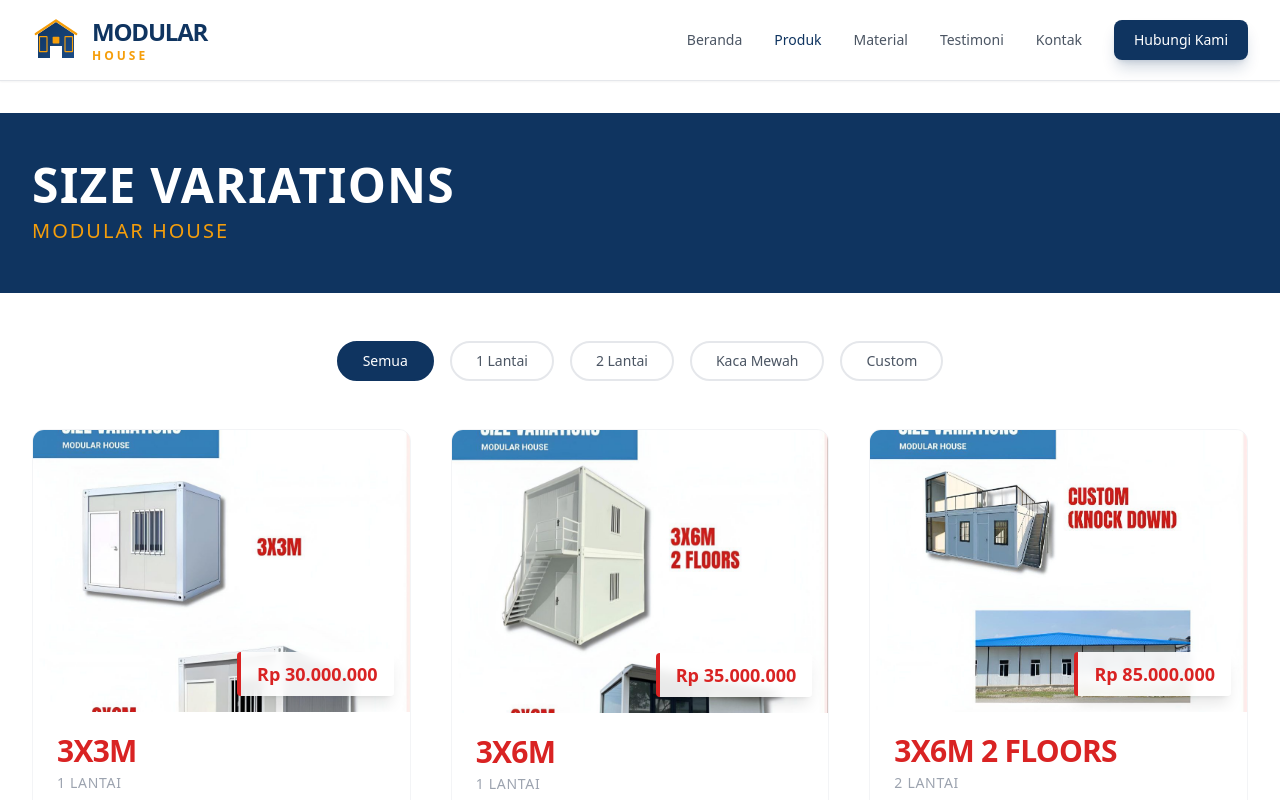
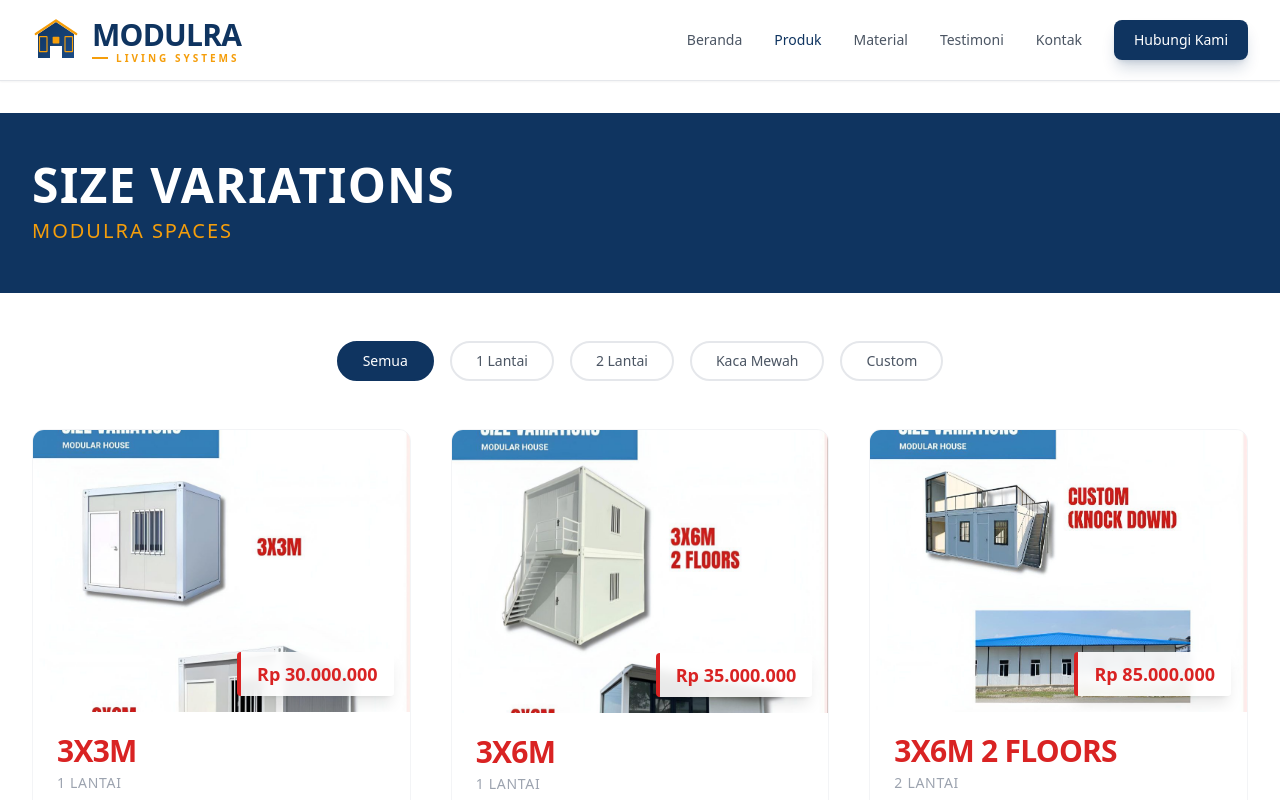
Before and after one commit to nseinvestama-gif/modular-house, a React (Vite) app: page /gallery in a window 1280 px wide. Shown: the top 800 px of the page. Built offline with nearby package versions, Linux system fonts and the light colour scheme.

Commit message:
Rebrand to MODULRA with improved logo design

```diff
--- a/index.html
+++ b/index.html
@@ -4,7 +4,7 @@
     <meta charset="UTF-8" />
     <link rel="icon" type="image/svg+xml" href="/favicon.svg" />
     <meta name="viewport" content="width=device-width, initial-scale=1.0" />
-    <title>My Trae Project</title>
+    <title>Modulra - Modern Modular Living</title>
     <script type="module">
       if (import.meta.hot?.on) {
         import.meta.hot.on('vite:error', (error) => {
--- a/src/components/Layout.tsx
+++ b/src/components/Layout.tsx
@@ -31,15 +31,18 @@
         <div className="container mx-auto px-4 md:px-8">
           <div className="flex justify-between items-center h-20">
             {/* Logo */}
-            <Link to="/" className="flex items-center gap-3">
+            <Link to="/" className="flex items-center gap-3 group">
               <img
                 src="/logo.svg"
-                alt="Modular House"
-                className="h-12 w-auto"
+                alt="Modulra"
+                className="h-12 w-auto group-hover:scale-105 transition-transform duration-300"
               />
-              <div className="flex flex-col leading-tight">
-                <span className="text-[#0F3460] font-black text-2xl tracking-tighter">MODULAR</span>
-                <span className="text-[#F59E0B] font-extrabold text-xs tracking-[0.25em] uppercase">HOUSE</span>
+              <div className="flex flex-col leading-none">
+                <span className="text-[#0F3460] font-black text-3xl tracking-tight font-sans">MODULRA</span>
+                <div className="flex items-center gap-2">
+                   <div className="h-[2px] w-4 bg-[#F59E0B]"></div>
+                   <span className="text-[#F59E0B] font-bold text-[10px] tracking-[0.3em] uppercase">LIVING SYSTEMS</span>
+                </div>
               </div>
             </Link>
 
@@ -115,7 +118,7 @@
           <div className="grid grid-cols-1 md:grid-cols-4 gap-12 mb-12">
             <div className="space-y-4">
               <div className="flex items-center gap-2">
-                <span className="text-xl font-bold text-white">MODULAR HOUSE</span>
+                <span className="text-xl font-bold text-white tracking-wider">MODULRA</span>
               </div>
               <p className="text-gray-300 text-sm leading-relaxed">
                 Creating Solutions For Everyone. Solusi hunian modular yang cepat, hemat, dan berkualitas.
@@ -125,8 +128,8 @@
             <div>
               <h3 className="text-lg font-bold mb-6 text-[#F59E0B]">Produk</h3>
               <ul className="space-y-3 text-gray-300 text-sm">
-                <li><Link to="/gallery" className="hover:text-white transition-colors">Modular 3x6m</Link></li>
-                <li><Link to="/gallery" className="hover:text-white transition-colors">Modular 2 Lantai</Link></li>
+                <li><Link to="/gallery" className="hover:text-white transition-colors">Modulra 3x6m</Link></li>
+                <li><Link to="/gallery" className="hover:text-white transition-colors">Modulra 2 Lantai</Link></li>
                 <li><Link to="/gallery" className="hover:text-white transition-colors">Tempered Glass</Link></li>
               </ul>
             </div>
@@ -143,7 +146,7 @@
             <div>
               <h3 className="text-lg font-bold mb-6 text-[#F59E0B]">Kontak</h3>
               <ul className="space-y-3 text-gray-300 text-sm">
-                <li>admin@modularhouse.com</li>
+                <li>admin@modulra.com</li>
                 <li>
                   <div className="flex flex-col gap-2 mt-2">
                     <a href="https://wa.me/6282124987380" target="_blank" rel="noreferrer" className="flex items-center gap-2 hover:text-[#25D366] transition-colors group">
@@ -162,7 +165,7 @@
           </div>
 
           <div className="border-t border-gray-700 pt-8 text-center text-gray-400 text-sm">
-             2026 Modular House. All rights reserved.
+             2026 Modulra. All rights reserved.
           </div>
         </div>
       </footer>
--- a/src/pages/Gallery.tsx
+++ b/src/pages/Gallery.tsx
@@ -29,7 +29,7 @@
             Size Variations
           </h1>
           <p className="text-[#F59E0B] text-xl font-medium tracking-widest uppercase">
-            Modular House
+            Modulra Spaces
           </p>
         </div>
       </div>
--- a/src/pages/Home.tsx
+++ b/src/pages/Home.tsx
@@ -42,7 +42,7 @@
                 <div className="bg-[#0F3460] p-6 rounded-lg shadow-xl relative overflow-hidden">
                    <div className="absolute top-0 right-0 w-32 h-32 bg-[#F59E0B] rounded-bl-full opacity-20"></div>
                    <h2 className="text-3xl font-bold text-white mb-2 uppercase relative z-10">Our Product</h2>
-                   <h3 className="text-[#F59E0B] text-xl tracking-widest uppercase mb-6 relative z-10">Modular House</h3>
+                   <h3 className="text-[#F59E0B] text-xl tracking-widest uppercase mb-6 relative z-10">Modulra Spaces</h3>
 
                    {/* Collage Grid */}
                    <div className="grid grid-cols-2 gap-3 relative z-10">
@@ -77,7 +77,7 @@
              </div>
              <div className="w-full md:w-1/2 space-y-6 text-gray-700">
                 <h2 className="text-3xl font-bold text-[#0F3460] leading-tight">
-                  Efficient, Durable, and Modern Modular Residential & Office Solutions
+                  Efficient, Durable, and Modern Modulra Residential & Office Solutions
                 </h2>
                 <p className="leading-relaxed">
                   Modular container systems developed by <strong>PT Prefab Modular Construction Indonesia</strong> offer a smart solution for modern residential and office needs that require fast construction, structural strength, and cost efficiency.
```
